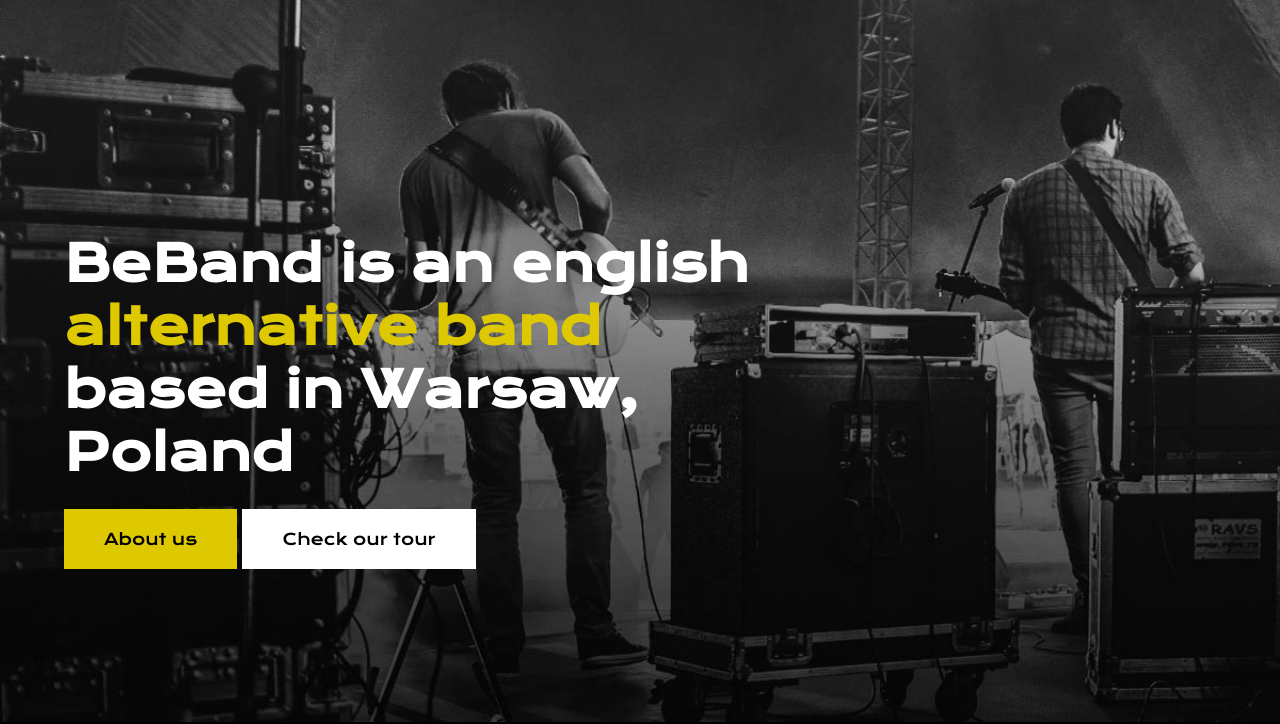
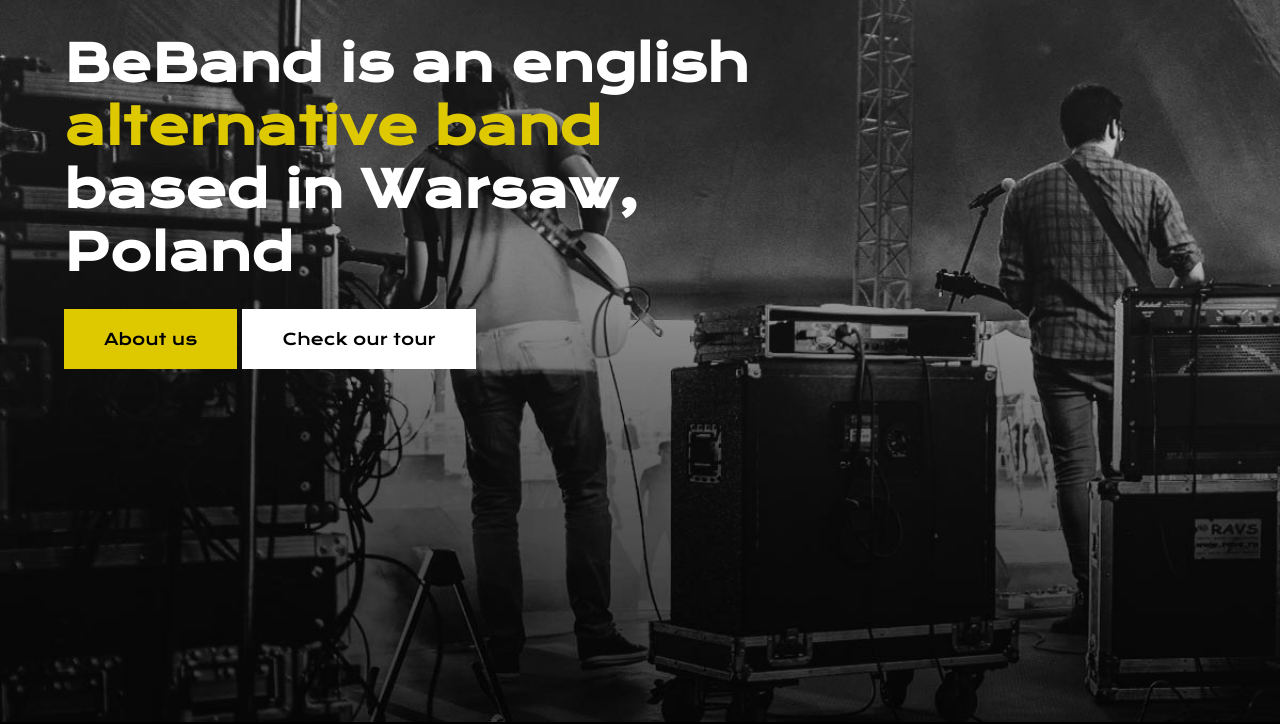
Before and after one commit to agudodiego/Maquetacion-Web-Banda, a plain HTML site: page index.html in a window 1280 px wide. Shown: the part 78-802 px from the top of the page. Drawn offline with nearby package versions, Linux system fonts and the light colour scheme.

Commit message:
Update estilos.css

```diff
--- a/estilos.css
+++ b/estilos.css
@@ -68,7 +68,7 @@ html{
 }
 /* ----------Header/Titular----------- */
 .header-cont__titular{
-    margin-top: 30vh;
+    margin-top: 5vh;
     color: #fff;
 }
 
```
